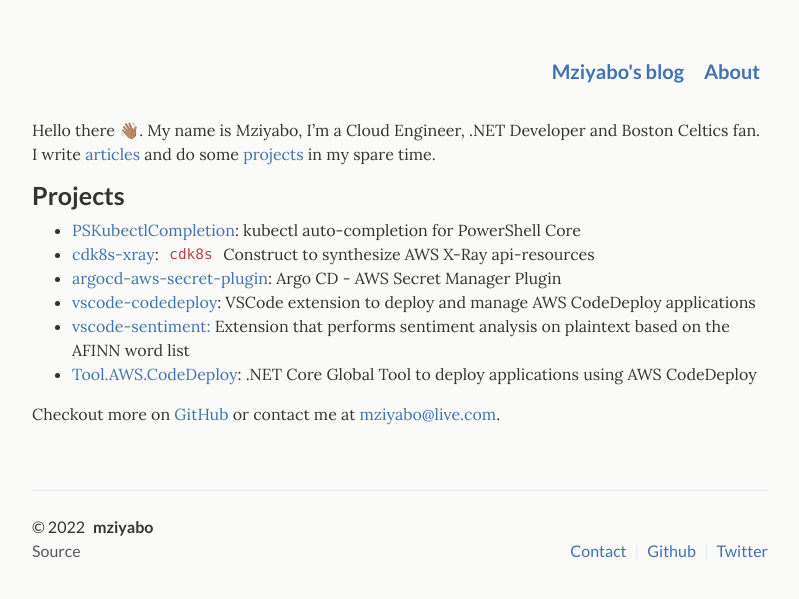
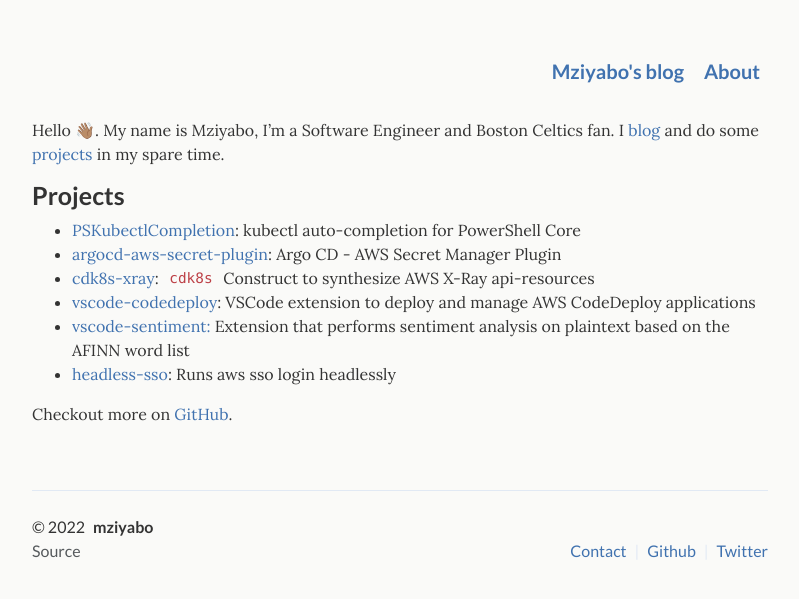
Before and after one commit to mziyabo/mziyabo.github.io, a Jekyll site: the page built from _pages/about.md, in a window 1280 px wide. Shown: the top 599 px of the page, without its empty margins (240-1039 px from the left). Built offline with Jekyll 4.4.1, drawn with Linux system fonts in a browser that asks for light colours.

Commit message:
update about

```diff
--- a/_pages/about.md
+++ b/_pages/about.md
@@ -17,17 +17,17 @@ permalink: /about/
 </figure> -->
 {:/}
 
-Hello there 👋🏽. My name is Mziyabo, I'm a Cloud Engineer, .NET Developer and Boston Celtics fan. I write [articles](/articles) and do some [projects](#Projects) in my spare time.
+Hello 👋🏽. My name is Mziyabo, I'm a Software Engineer and Boston Celtics fan. I [blog](/articles) and do some [projects](#Projects) in my spare time.
 
 ### Projects
 
 - [PSKubectlCompletion](https://www.powershellgallery.com/packages/PSKubectlCompletion/0.0.1): kubectl auto-completion for PowerShell Core
+- [argocd-aws-secret-plugin](https://github.com/mziyabo/argocd-aws-secret-plugin): Argo CD - AWS Secret Manager Plugin
 - [cdk8s-xray](https://www.npmjs.com/package/cdk8s-xray): `cdk8s` Construct to synthesize AWS X-Ray api-resources
-- [argocd-aws-secret-plugin](https://github.com/mziyabo/argocd-aws-secret-plugin): Argo CD - AWS Secret Manager Plugin
 - [vscode-codedeploy](https://marketplace.visualstudio.com/items?itemName=mziyabo.vscode-codedeploy): VSCode extension to deploy and manage AWS CodeDeploy applications
 - [vscode-sentiment:](https://marketplace.visualstudio.com/items?itemName=mziyabo.vscode-sentiment) Extension that performs sentiment analysis on plaintext based on the AFINN word list
-- [Tool.AWS.CodeDeploy](https://www.nuget.org/packages/Tool.AWS.CodeDeploy/): .NET Core Global Tool to deploy applications using AWS CodeDeploy
+- [headless-sso](https://pkg.go.dev/github.com/mziyabo/headless-sso): Runs aws sso login headlessly
 
 
-Checkout more on [GitHub](https://github.com/mziyabo) or contact me at [mziyabo@live.com](mailto:mziyabo@live.com).
+Checkout more on [GitHub](https://github.com/mziyabo).
 </div>
```
Also changed, not shown: _posts/2022-05-15-masking-argo-cd-secret-data-well-sort-of.md (line endings or trailing spaces).
